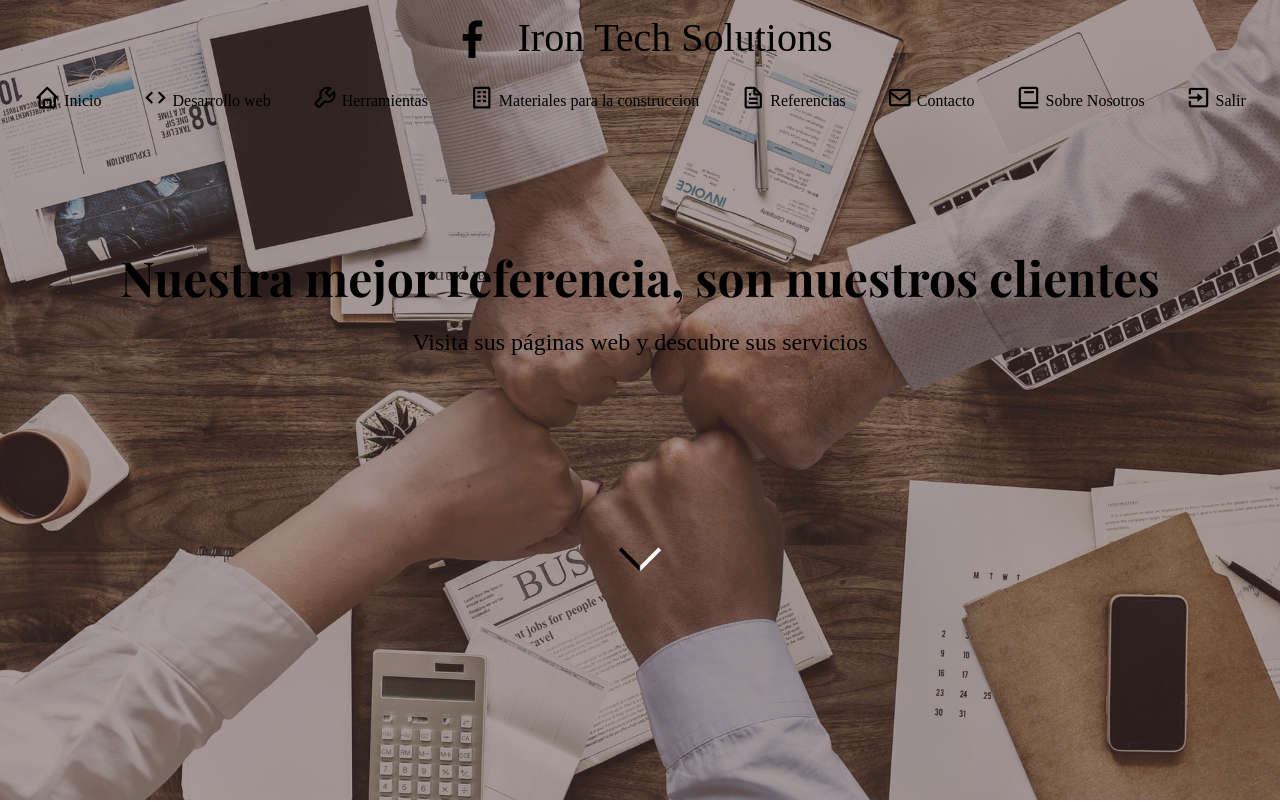
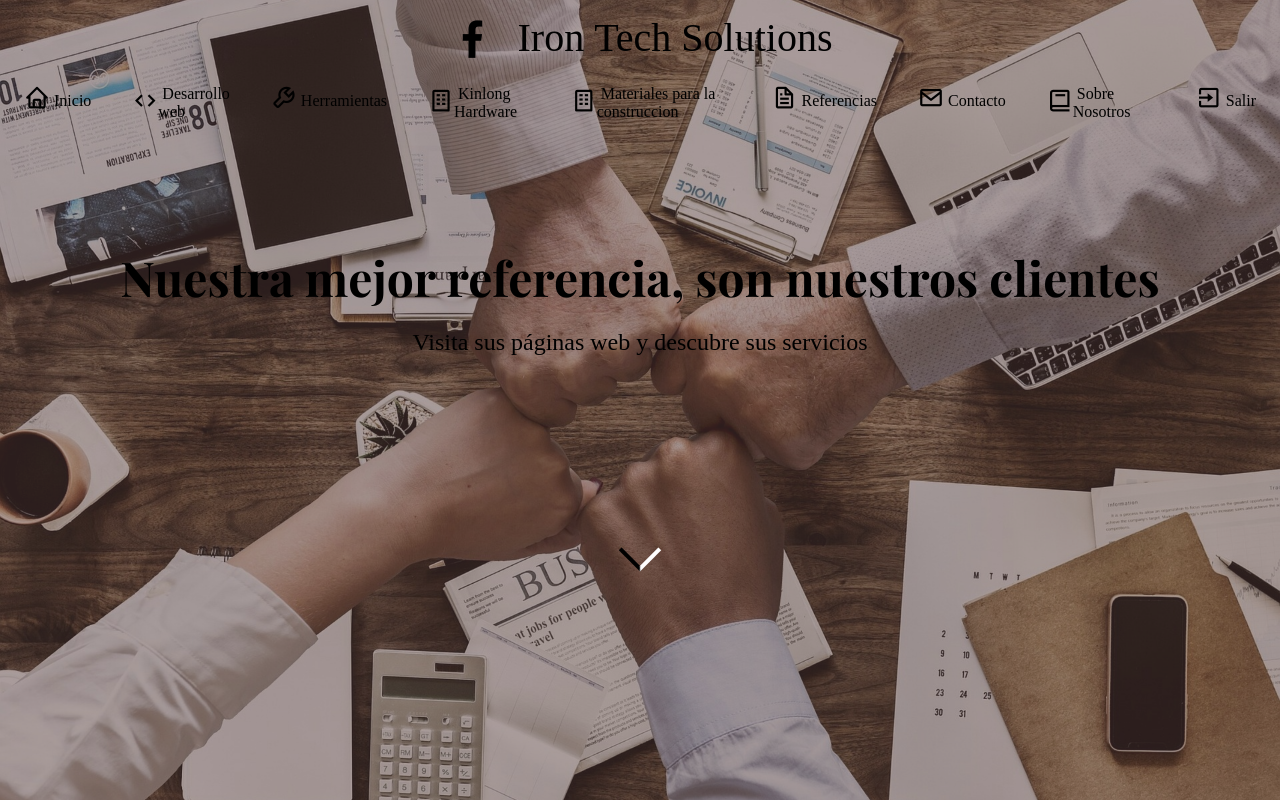
Before and after one commit to IronTechSolutions/company, a plain HTML site: page referencias.html in a window 1280 px wide. Shown: the top 802 px of the page. Drawn offline with nearby package versions, Linux system fonts and the light colour scheme.

Commit message:
Update referencias.html

```diff
--- a/referencias.html
+++ b/referencias.html
@@ -60,6 +60,12 @@
                 </a>
             </li>
             <li>
+                <a href="kinlong_products.html" class="btn-shine">
+                    <i class="bx bx-building"></i> <!-- Icono de Kinlong -->
+                    <span class="title">&nbsp;Kinlong Hardware</span> <!-- Texto -->
+                </a>
+            </li>
+            <li>
                 <a href="para_construccion.html" class="btn-shine" >
                     <i class="bx bx-building"></i>
                     <span class="title">&nbsp;Materiales para la construccion</span>
@@ -84,10 +90,12 @@
                 </a>
             </li>
             <li>
-                <a href="index.html" class="btn-shine">
-                    <i class="bx bx-exit"></i>
-                    <span class="title">&nbsp;Salir</span>
-                </a>
+                <li>
+                    <a href="index.html" class="btn-shine">
+                        <i class="bx bx-exit"></i>
+                        <span class="title">&nbsp;Salir</span>
+                    </a>
+                </li>
             </li>
         </ul>
     </div>
```
